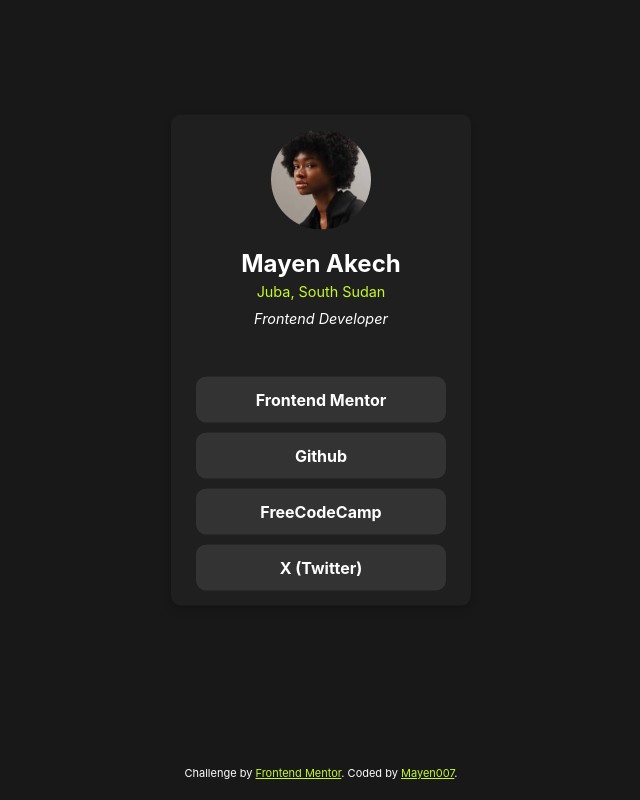
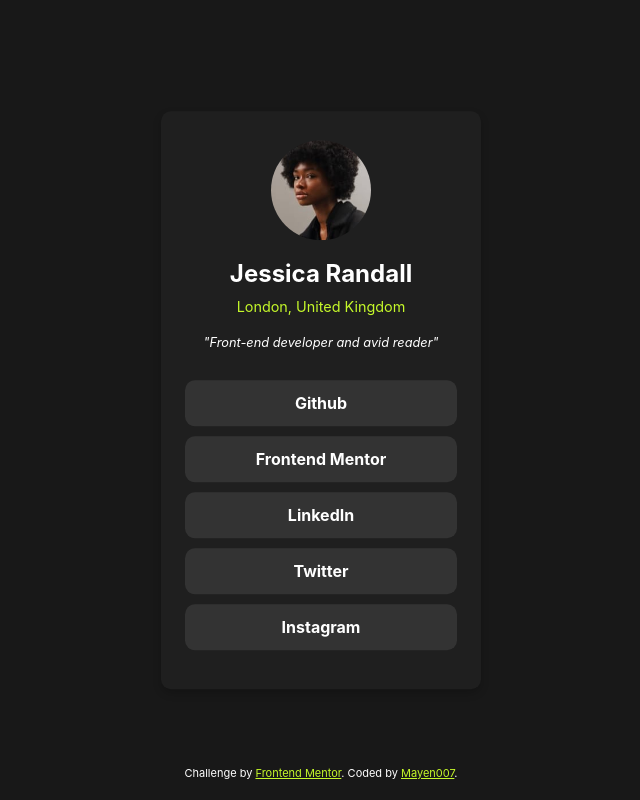
Before and after one commit to Mayen007/Social-Links-Profile, a plain HTML site: page index.html in a window 1280 px wide. Shown: the whole page, without its empty margins (319-959 px from the left). Drawn offline with Linux system fonts and the light colour scheme; a web font is replaced by a local one.

Commit message:
Update avatar name, location and description. Add other links

```diff
--- a/index.html
+++ b/index.html
@@ -14,19 +14,20 @@
     <section>
       <div class="avatar">
         <img src="./assets/images/avatar-jessica.jpeg" alt="Avatar" class="avatar-img">
-        <h3 class="avatar-name">Mayen Akech</h3>
-        <p class="avatar-location">Juba, South Sudan</p>
-        <p class="avatar-description">Frontend Developer</p>
+        <h3 class="avatar-name">Jessica Randall</h3>
+        <p class="avatar-location">London, United Kingdom</p>
+        <p class="avatar-description">"Front-end developer and avid reader"</p>
       </div>
 
       <nav aria-label="Social Links" class="avatar-profiles">
         <ul>
+          <li><a href="https://github.com/Mayen007" target="_blank" rel="noopener noreferrer">Github</a></li>
           <li><a href="https://www.frontendmentor.io/profile/Mayen007" target="_blank"
               rel="noopener noreferrer">Frontend Mentor</a></li>
-          <li><a href="https://github.com/Mayen007" target="_blank" rel="noopener noreferrer">Github</a></li>
-          <li><a href="https://www.freecodecamp.org/Mayen007" target="_blank" rel="noopener noreferrer">FreeCodeCamp</a>
+          <li><a href="https://www.linkedin.com" target="_blank" rel="noopener noreferrer">LinkedIn</a>
           </li>
-          <li><a href="https://x.com" target="_blank" rel="noopener noreferrer">X (Twitter)</a></li>
+          <li><a href="https://x.com" target="_blank" rel="noopener noreferrer">Twitter</a></li>
+          <li><a href="https://instagram.com" target="_blank" rel="noopener noreferrer">Instagram</a></li>
         </ul>
       </nav>
     </section>
--- a/styles.css
+++ b/styles.css
@@ -48,22 +48,22 @@
   align-items: center;
   justify-content: center;
   margin: auto;
-  max-height: 500px;
-  width: 300px;
+  max-width: 100%;
+  width: 320px;
   max-width: 90%;
-  padding: 15px 20px;
+  padding: 1.8rem 1rem;
   border-radius: 10px;
   background-color: var(--bg-color-2);
   box-shadow: 0 4px 8px rgba(0, 0, 0, 0.2);
   position: absolute;
-  top: 45%;
+  top: 50%;
   left: 50%;
   transform: translate(-50%, -50%);
 }
 
 .avatar {
   text-align: center;
-  margin-bottom: 20px;
+  margin-bottom: 10px;
 }
 
 .avatar img {
@@ -77,18 +77,18 @@
 .avatar-name {
   font-size: 1.5rem;
   font-weight: 700;
-  margin-bottom: 5px;
+  margin-bottom: 10px;
 }
 
 .avatar-location {
   font-size: 0.9rem;
   font-weight: 400;
-  margin-bottom: 10px;
+  margin-bottom: 20px;
   color: var(--green);
 }
 
 .avatar-description {
-  font-size: 0.9rem;
+  font-size: 0.8rem;
   font-weight: 400;
   font-style: italic;
 }
@@ -96,19 +96,19 @@
 .avatar-profiles {
   display: flex;
   justify-content: center;
-  margin-top: 20px;
+  margin-top: 10px;
   align-items: center;
   flex-direction: column;
 }
 
 li {
   list-style-type: none;
+  margin-bottom: 10px;
 }
 
 .avatar-profiles a {
   display: block;
-  width: 250px;
-  /* height: 40px; */
+  width: 17rem;
   border-radius: 10px;
   background-color: var(--grey-700);
   margin-top: 10px;
```
